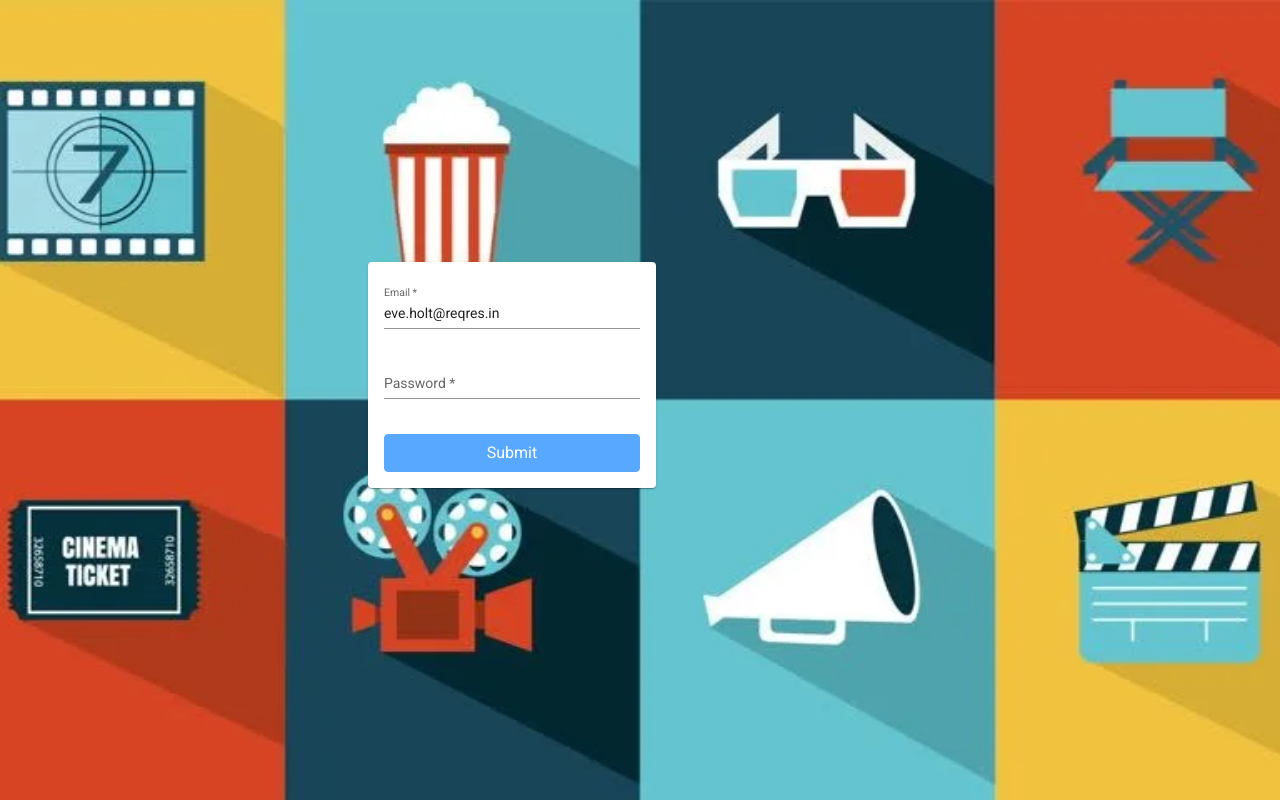
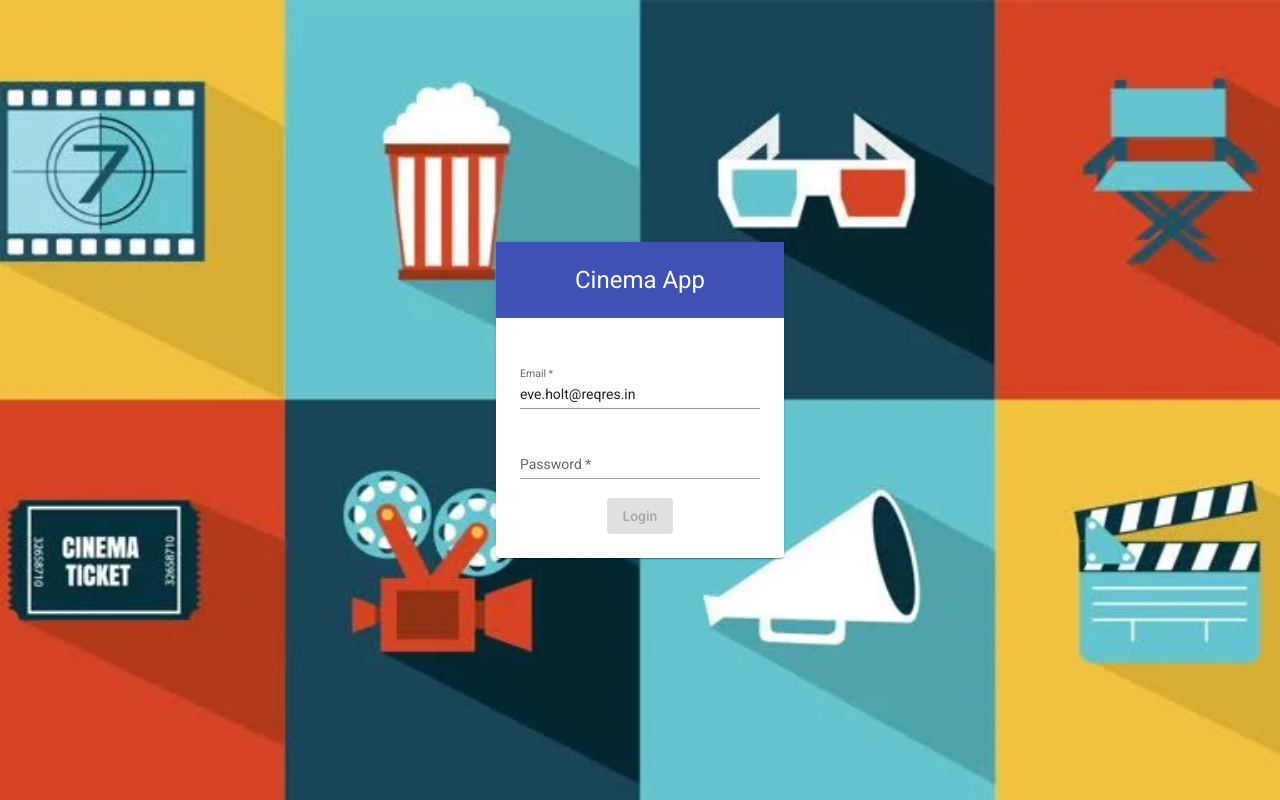
Before and after one commit to fjb99/Cinema-App, an Angular app: page /login in a window 1280 px wide. Built offline with nearby package versions, Linux system fonts and the light colour scheme.

Commit message:
Change Login style and position. Add strokeWidth for spinner.

```diff
--- a/src/app/core/auth/login/login.component.html
+++ b/src/app/core/auth/login/login.component.html
@@ -1,7 +1,8 @@
 <!--<img src="assets/img/cinema.webp" alt="">-->
 <div class="bg-image">
   <mat-card  style="width: 18rem;">
-    <form *ngIf="loginForm !== undefined && loginForm !== null" class="d-flex flex-column" [formGroup]="loginForm" (submit)="login()">
+    <h3 class="p-login">Cinema App</h3>
+    <form *ngIf="loginForm !== undefined && loginForm !== null" class="d-flex flex-column p-4" [formGroup]="loginForm" (submit)="login()">
       <mat-form-field appearance="standard">
         <mat-label>Email</mat-label>
         <input type="email" autocomplete="email" matInput placeholder="Enter your email" formControlName="email" required>
@@ -12,7 +13,9 @@
         <input type="password" autocomplete="current-password" matInput placeholder="Enter your password" formControlName="password" required>
         <mat-error *ngIf="loginForm.get('password')?.hasError('required')">Password is required!</mat-error>
       </mat-form-field>
-      <button type="submit" class="btn btn-primary mt-3" [disabled]="loginForm.invalid">Submit</button>
+      <div class="display">
+        <button type="submit" mat-raised-button color="primary" [disabled]="loginForm.invalid">Login</button>
+      </div>
     </form>
   </mat-card>
 </div>
--- a/src/app/core/auth/login/login.component.scss
+++ b/src/app/core/auth/login/login.component.scss
@@ -19,6 +19,21 @@ form {
 
 mat-card {
     position: fixed !important;
-    right: 624px;
-    bottom: 312px;
+    top: 50%;
+    left: 50%;
+    transform: translate(-50%, -50%);
+    padding: 0px;
 }
+
+.p-login {
+    text-align: center;
+    color: #fff;
+    background-color: var(--mat-primary);
+    padding: 24px;
+    font-size: 24px;
+}
+
+.display{
+    display: flex;
+    justify-content: center;
+}
--- a/src/app/core/core.module.ts
+++ b/src/app/core/core.module.ts
@@ -8,6 +8,7 @@ import { MatInputModule } from '@angular/material/input';
 import { MatSnackBarModule } from '@angular/material/snack-bar';
 import {MatCardModule} from '@angular/material/card';
 import { TokenInterceptor } from 'src/app/core/interceptors/token.interceptor';
+import {MatButtonModule} from '@angular/material/button';
 
 @NgModule({
   imports: [
@@ -17,7 +18,8 @@ import { TokenInterceptor } from 'src/app/core/interceptors/token.interceptor';
     MatFormFieldModule,
     MatInputModule,
     MatSnackBarModule,
-    MatCardModule
+    MatCardModule,
+    MatButtonModule
   ],
   declarations: [
     LoginComponent
--- a/src/app/home/categories/categories.component.html
+++ b/src/app/home/categories/categories.component.html
@@ -10,8 +10,8 @@
     </mat-card>
   </div>
 </div>
-<mat-spinner *ngIf="isLoading"></mat-spinner>
-<div class="d-flex align-items-end flex-column  ">
+<mat-spinner *ngIf="isLoading" [diameter]="10" [strokeWidth]="4"></mat-spinner>
+<div class="d-flex align-items-end flex-column">
   <div class="p-2">
     <button mat-fab [disabled]="isLoading" (click)="createCategory()">
       <mat-icon>add</mat-icon>
--- a/src/app/home/movies/movies.component.html
+++ b/src/app/home/movies/movies.component.html
@@ -29,7 +29,7 @@
     </mat-card>
   </div>
 </div>
-<mat-spinner *ngIf="isLoading"></mat-spinner>
+<mat-spinner *ngIf="isLoading" [diameter]="10" [strokeWidth]="4"></mat-spinner>
 <button mat-fab [disabled]="isLoading" (click)="createMovie()">
   <mat-icon>add</mat-icon>
 </button>
--- a/src/app/home/schedules/schedules.component.html
+++ b/src/app/home/schedules/schedules.component.html
@@ -58,7 +58,7 @@
 </ng-container>
 <div *ngIf="schedules && !schedules.length">No results</div>
 <!-- <div *ngIf="!schedules?.length">No results wrong way</div> -->
-<mat-spinner *ngIf="isLoading"></mat-spinner>
+<mat-spinner *ngIf="isLoading" [diameter]="10" [strokeWidth]="4"></mat-spinner>
 <button mat-fab [disabled]="isLoading" (click)="createSchedule()">
   <mat-icon>add</mat-icon>
 </button>
--- a/src/app/home/theaters/theaters.component.html
+++ b/src/app/home/theaters/theaters.component.html
@@ -11,7 +11,7 @@
     </mat-card>
   </div>
 </div>
-<mat-spinner *ngIf="isLoading"></mat-spinner>
+<mat-spinner *ngIf="isLoading" [diameter]="10" [strokeWidth]="4"></mat-spinner>
 <button mat-fab [disabled]="isLoading"  (click)="createTheater()">
   <mat-icon>add</mat-icon>
 </button>
```
